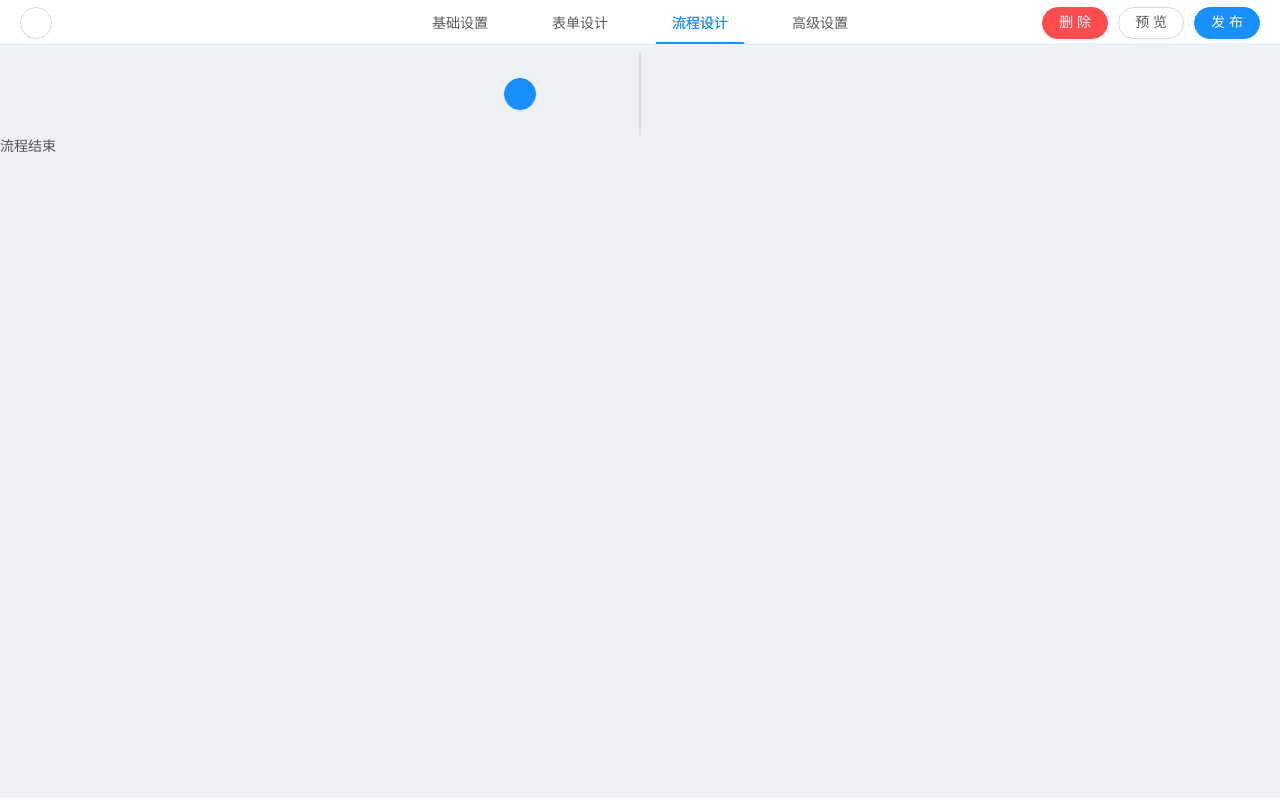
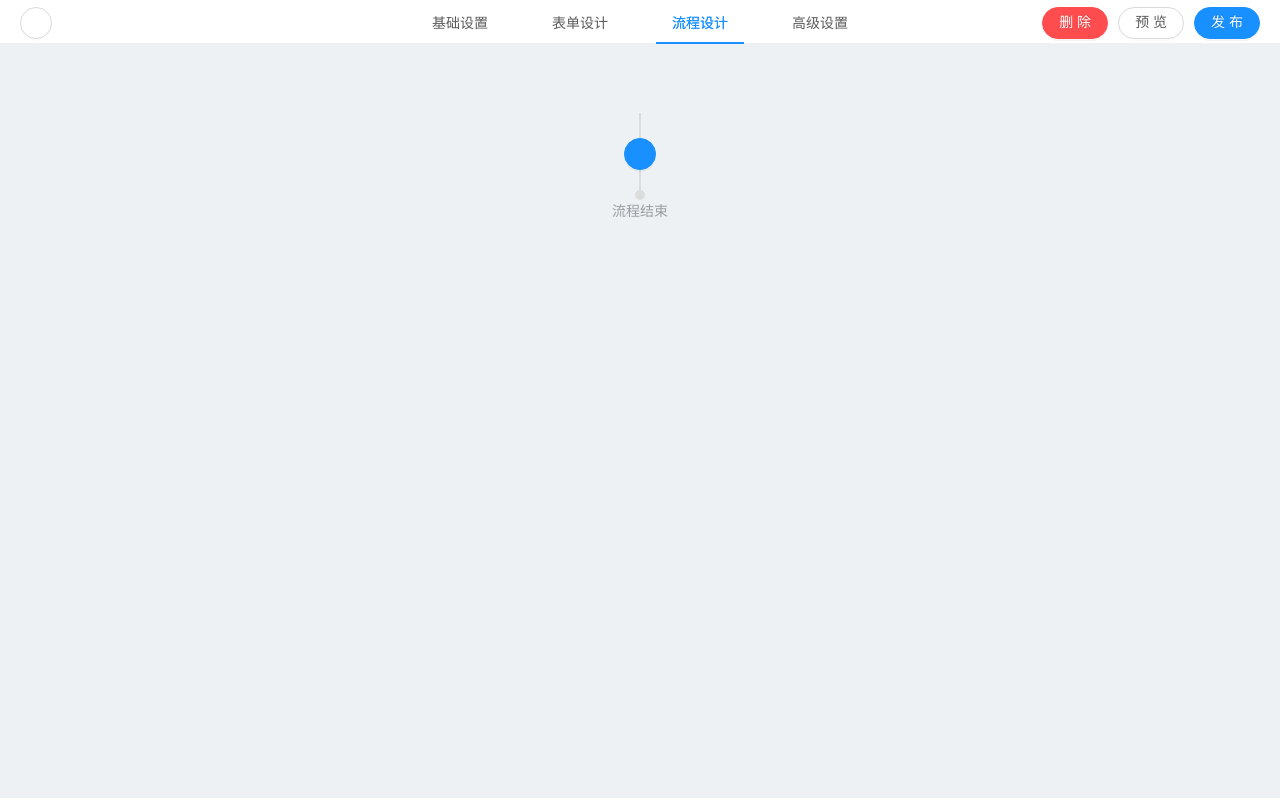
Before and after one commit to kariyyahm/vue-approval, a Vue app: page / in a window 1280 px wide. Built offline with nearby package versions, Linux system fonts and the light colour scheme.

Commit message:
流程设计

```diff
--- a/src/components/Process/index.vue
+++ b/src/components/Process/index.vue
@@ -1,9 +1,11 @@
 <!-- 流程设置 -->
 <template>
   <div class="process">
-    <SponsorNode/>
-    <div class="process-over">
-      流程结束
+    <div class="process-tree">
+      <SponsorNode/>
+      <div class="process-over">
+        流程结束
+      </div>
     </div>
     <NodeSettings ref="NodeSettings"/>
   </div>
@@ -31,14 +33,38 @@ export default {
 </script>
 
 <style lang="less" scoped>
+@import '../../index.less';
+
 .process {
   background-color: rgb(238, 241, 243);
   width: 100vw;
   min-height: calc(~"100vh - 45px");
   padding: 10px 0;
+  text-align: center;
 
-  .process-over {
 
+  .process-tree {
+    margin: 60px;
+    display: inline-block;
+
+    .process-over {
+      position: relative;
+      padding-top: 5px;
+      text-align: center;
+      color: rgba(25, 31, 37, 0.4);
+
+      &::before {
+        content: '';
+        position: absolute;
+        left: 50%;
+        top: 0;
+        transform: translate(-50%, -50%);
+        width: 10px;
+        height: 10px;
+        border-radius: 50%;
+        background-color: @connect-line;
+      }
+    }
   }
 }
 </style>
```
